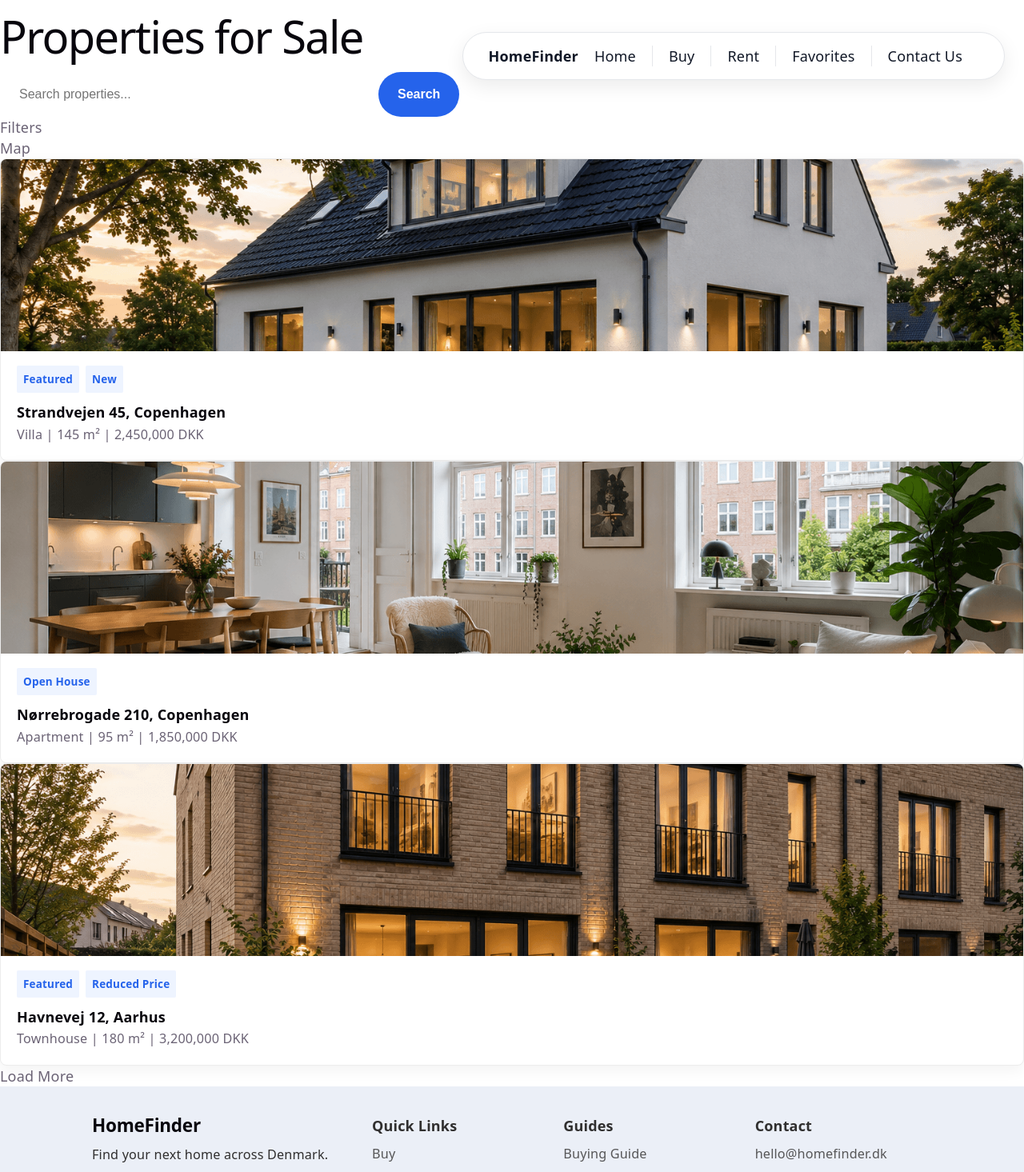
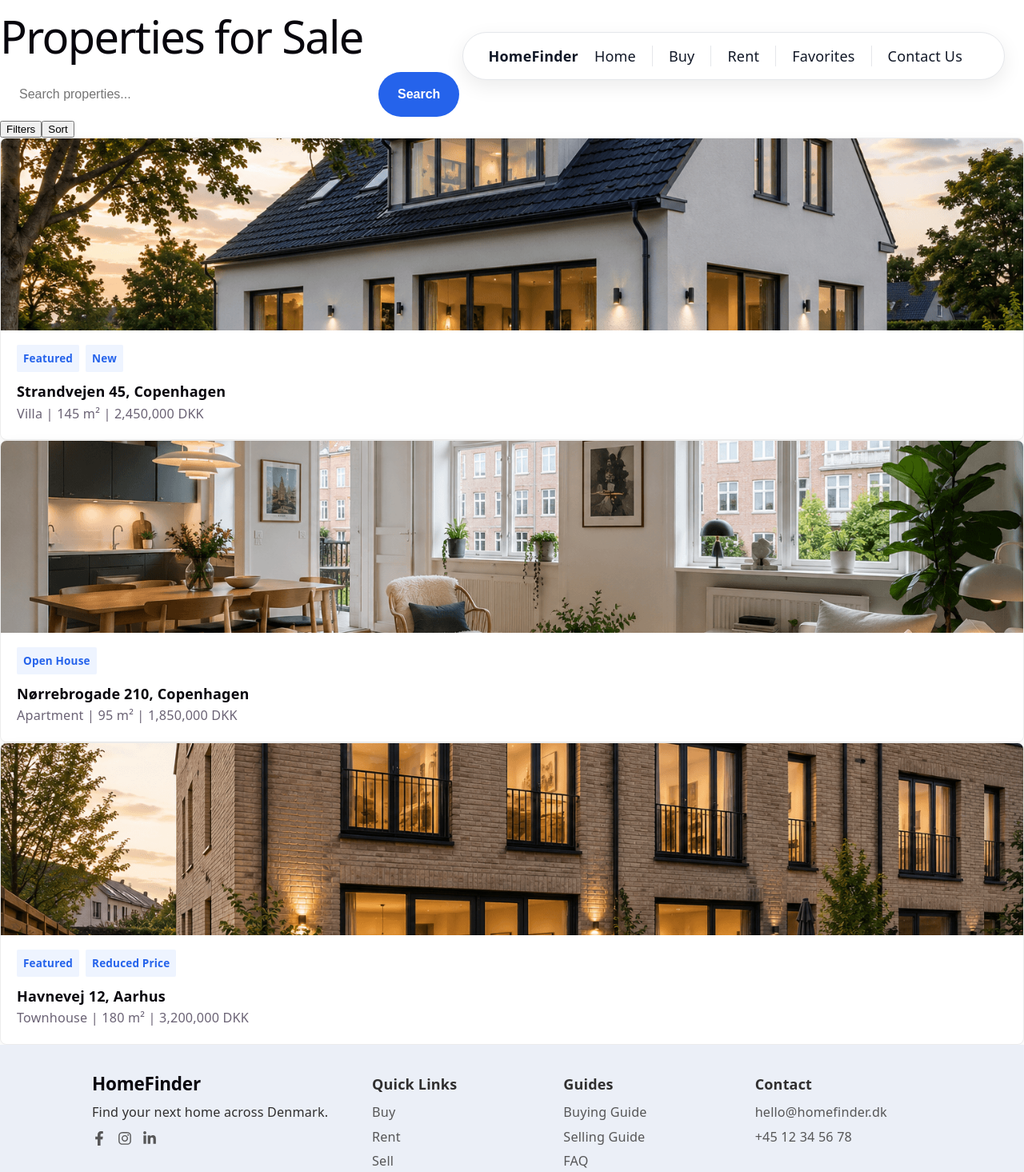
Before and after one commit to yasi-ayazi/home-finder, a React (Vite) app: page /buy in a window 1280 px wide. Shown: the top 1465 px of the page at 80% size. Built offline with nearby package versions, Linux system fonts and the light colour scheme.

Commit message:
Refactor Buy page layout and improve class naming for better readability

```diff
--- a/src/pages/Buy.tsx
+++ b/src/pages/Buy.tsx
@@ -11,7 +11,7 @@ function Buy() {
   }
 
   // Filter properties by city + address + type
-  const q = query.trim().toLowerCase();   //q is a part of the query for example city like "cope"
+  const q = query.trim().toLowerCase(); // q is a part of the query for example city like "cope"
 
   const filteredProperties = properties.filter((property) =>
     property.city.toLowerCase().includes(q) ||
@@ -21,9 +21,9 @@ function Buy() {
 
   return (
     <main className="buy-page">
-      <h1>Properties for Sale</h1>
+      <h1 className="buy-page__title">Properties for Sale</h1>
 
-      <section>
+      <section className="buy-page__search">
         <SearchBox
           activeTab="buy"
           query={query}
@@ -32,11 +32,20 @@ function Buy() {
         />
       </section>
 
-      <section>Filters</section>
+      <section className="buy-page__controls">
+        {/* Filters */}
+        <button type="button">Filters</button>
 
-      <section>Map</section>
+        {/* Sort */}
+        <button type="button">Sort</button>
+      </section>
 
-      <section>
+      <section className="buy-page__active-filters">
+        {/* Active filter tags */}
+      </section>
+
+      <section className="buy-page__content">
+        <section className="buy-page__properties">
           {filteredProperties.map((property) => (
             <PropertyCard
               key={property.id}
@@ -54,7 +63,14 @@ function Buy() {
           ))}
         </section>
 
-      <section>Load More</section>
+        <aside className="buy-page__map">
+          {/* Map will be added later */}
+        </aside>
+      </section>
+
+      <section className="buy-page__pagination">
+        {/* Load More / Pagination */}
+      </section>
     </main>
   );
 }
```
Lines whose indentation alone changed are shown as unchanged.
